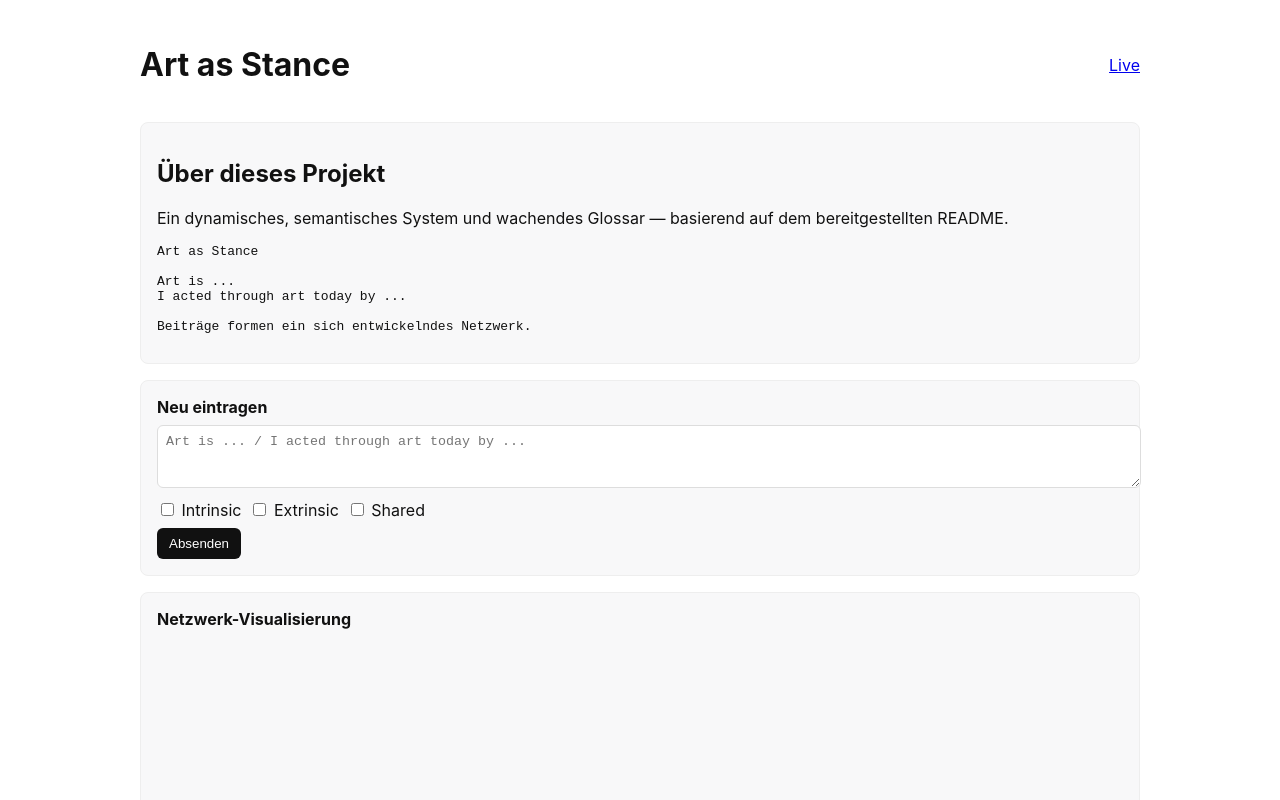
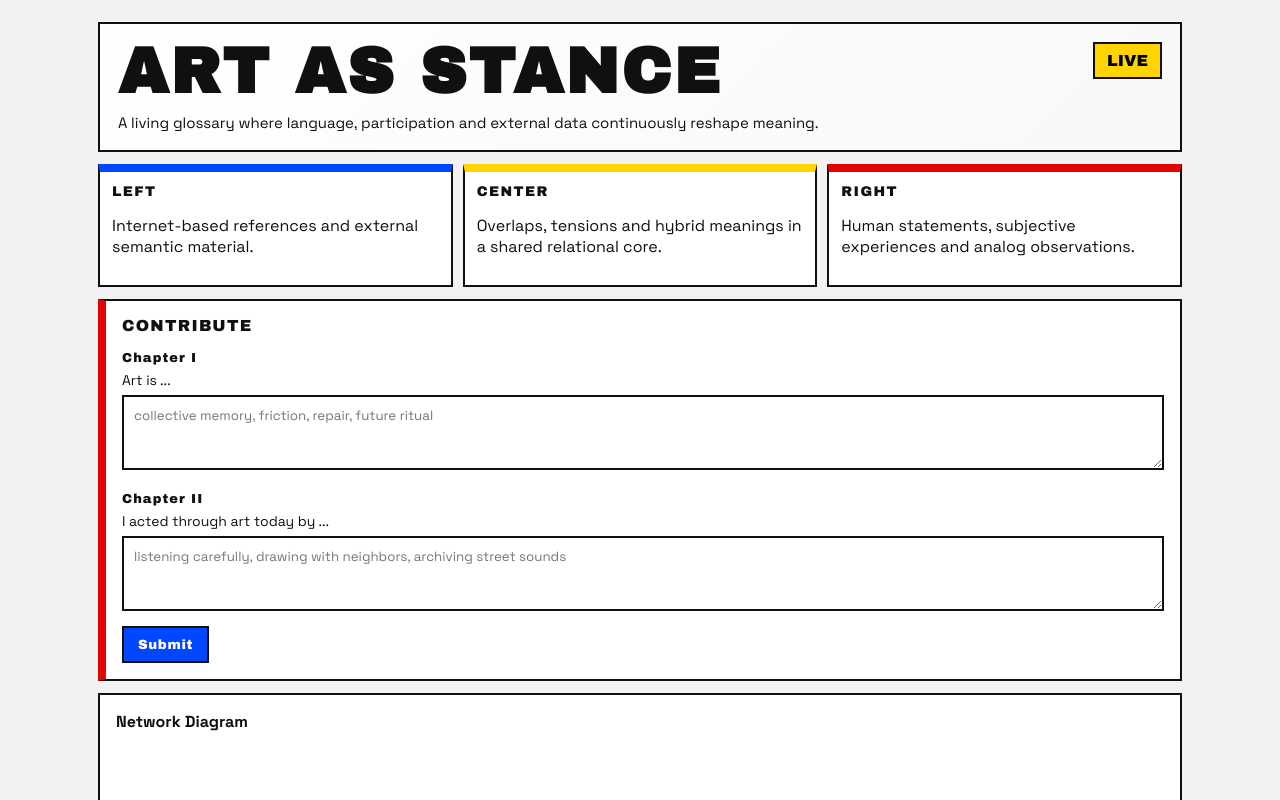
Before and after one commit to futuroneberlin/stance, a Next.js app: page / in a window 1280 px wide. Shown: the top 800 px of the page. Built offline with nearby package versions, Linux system fonts and the light colour scheme; no server answers.

Commit message:
fix: two-chapter input flow and redesigned homepage UI

```diff
--- a/components/EntryForm.js
+++ b/components/EntryForm.js
@@ -1,43 +1,111 @@
 import { useState } from 'react'
 
 export default function EntryForm({ onAdd }){
-  const [text, setText] = useState('')
-  const [category, setCategory] = useState([])
+  const [artIs, setArtIs] = useState('')
+  const [actedBy, setActedBy] = useState('')
+  const [error, setError] = useState('')
+  const [saving, setSaving] = useState(false)
 
-  function toggleCat(c){
-    setCategory(prev => prev.includes(c)? prev.filter(x=>x!==c): [...prev,c])
+  function inferCategories(text){
+    const t = String(text || '').toLowerCase()
+    const cat = []
+    if(/memory|emotion|intuition|identity|reflection|inner|care|listen/.test(t)) cat.push('intrinsic')
+    if(/politic|econom|institution|public|city|market|system|media/.test(t)) cat.push('extrinsic')
+    if(/shared|network|community|dialogue|ecology|collab|collective|participation/.test(t)) cat.push('shared')
+    if(!cat.length) cat.push('shared')
+    return cat
+  }
+
+  function inferRelations(text){
+    const words = String(text || '')
+      .toLowerCase()
+      .replace(/[^a-z0-9\s]/g, ' ')
+      .split(/\s+/)
+      .filter((w) => w.length > 4)
+    const unique = Array.from(new Set(words))
+    return unique.slice(0, 6)
   }
 
   async function submit(e){
     e.preventDefault()
-    if(!text.trim()) return
-    const payload = { text, category }
+    setError('')
+
+    const chapterOne = artIs.trim()
+    const chapterTwo = actedBy.trim()
+    if(!chapterOne && !chapterTwo){
+      setError('Please fill at least one chapter.')
+      return
+    }
+
+    const payloads = []
+    if(chapterOne){
+      const text = /^art is\b/i.test(chapterOne) ? chapterOne : `Art is ${chapterOne}`
+      payloads.push({ text, category: inferCategories(text), relations: inferRelations(text) })
+    }
+    if(chapterTwo){
+      const text = /^i acted through art today by\b/i.test(chapterTwo) ? chapterTwo : `I acted through art today by ${chapterTwo}`
+      payloads.push({ text, category: inferCategories(text), relations: inferRelations(text) })
+    }
+
+    setSaving(true)
     try{
-      const res = await fetch('/api/entries', { method:'POST', headers:{'Content-Type':'application/json'}, body: JSON.stringify(payload) })
-      const data = await res.json()
-      onAdd && onAdd(data)
-      setText('')
-      setCategory([])
+      for(const payload of payloads){
+        const res = await fetch('/api/entries', {
+          method:'POST',
+          headers:{'Content-Type':'application/json'},
+          body: JSON.stringify(payload)
+        })
+        const data = await res.json()
+        const entry = data?.entry || data
+        if(entry && entry.id && entry.text){
+          onAdd && onAdd(entry)
+        }
+      }
+
+      setArtIs('')
+      setActedBy('')
     }catch(err){
       console.error(err)
-      // fallback: still notify parent
-      onAdd && onAdd(payload)
+      setError('Saving failed. Please try again.')
+    }finally{
+      setSaving(false)
     }
   }
 
   return (
-    <form onSubmit={submit} className="card">
-      <div><strong>Neu eintragen</strong></div>
-      <div style={{marginTop:8}}>
-        <textarea className="input" rows={3} value={text} onChange={e=>setText(e.target.value)} placeholder={'Art is ... / I acted through art today by ...'} />
+    <form onSubmit={submit} className="card entry-card">
+      <div className="card-title">Contribute</div>
+
+      <div className="chapter">
+        <label className="chapter-label" htmlFor="chapter-1">Chapter I</label>
+        <div className="prompt">Art is ...</div>
+        <textarea
+          id="chapter-1"
+          className="input"
+          rows={3}
+          value={artIs}
+          onChange={e=>setArtIs(e.target.value)}
+          placeholder={'collective memory, friction, repair, future ritual'}
+        />
       </div>
-      <div style={{marginTop:8}}>
-        <label style={{marginRight:8}}><input type="checkbox" checked={category.includes('intrinsic')} onChange={()=>toggleCat('intrinsic')} /> Intrinsic</label>
-        <label style={{marginRight:8}}><input type="checkbox" checked={category.includes('extrinsic')} onChange={()=>toggleCat('extrinsic')} /> Extrinsic</label>
-        <label><input type="checkbox" checked={category.includes('shared')} onChange={()=>toggleCat('shared')} /> Shared</label>
+
+      <div className="chapter">
+        <label className="chapter-label" htmlFor="chapter-2">Chapter II</label>
+        <div className="prompt">I acted through art today by ...</div>
+        <textarea
+          id="chapter-2"
+          className="input"
+          rows={3}
+          value={actedBy}
+          onChange={e=>setActedBy(e.target.value)}
+          placeholder={'listening carefully, drawing with neighbors, archiving street sounds'}
+        />
       </div>
-      <div style={{marginTop:8}}>
-        <button className="btn" type="submit">Absenden</button>
+
+      {error && <p className="error-text">{error}</p>}
+
+      <div style={{marginTop:10}}>
+        <button className="btn" type="submit" disabled={saving}>{saving ? 'Saving...' : 'Submit'}</button>
       </div>
     </form>
   )
--- a/components/Visualization.js
+++ b/components/Visualization.js
@@ -6,13 +6,18 @@ export default function Visualization({ entries }){
 
   useEffect(()=>{
     if(!entries || !ref.current) return
-    const nodes = entries.map(e=>({ id:e.id, text:e.text, category:e.category }))
+    const cleanEntries = (entries || []).filter((e) => e && e.id && e.text)
+    const nodes = cleanEntries.map(e=>({ id:e.id, text:e.text, category:e.category || [] }))
+    if(!nodes.length){
+      d3.select(ref.current).selectAll('*').remove()
+      return
+    }
     const links = []
-    // simple link: if two entries share a category or relation word
+    // Link nodes that share at least one category.
     for(let i=0;i<nodes.length;i++){
       for(let j=i+1;j<nodes.length;j++){
-        const a = entries[i]
-        const b = entries[j]
+        const a = cleanEntries[i]
+        const b = cleanEntries[j]
         const sharedCat = a.category && b.category && a.category.filter(x=>b.category.includes(x))
         if(sharedCat && sharedCat.length) links.push({ source:a.id, target:b.id })
       }
@@ -27,11 +32,15 @@ export default function Visualization({ entries }){
       .force('charge', d3.forceManyBody().strength(-120))
       .force('center', d3.forceCenter(width/2, height/2))
 
-    const link = svg.append('g').selectAll('line').data(links).enter().append('line').attr('stroke','#bbb')
+    const link = svg.append('g').selectAll('line').data(links).enter().append('line').attr('stroke','#222').attr('stroke-opacity',0.35)
     const node = svg.append('g').selectAll('circle').data(nodes).enter().append('g')
-    node.append('circle').attr('r',10).attr('fill','#111')
+    node.append('circle').attr('r',9).attr('fill',(d)=>{
+      if((d.category || []).includes('intrinsic')) return '#0047ff'
+      if((d.category || []).includes('extrinsic')) return '#e10600'
+      return '#ffd400'
+    })
     node.append('title').text(d=>d.text)
-    node.append('text').text(d=>d.text.slice(0,40)).attr('x',14).attr('y',4).style('font-size','12px')
+    node.append('text').text(d=>d.text.slice(0,44)).attr('x',14).attr('y',4).style('font-size','11px').style('font-family','Space Grotesk, Arial').style('fill','#111')
 
     sim.on('tick', ()=>{
       link.attr('x1',d=>d.source.x).attr('y1',d=>d.source.y).attr('x2',d=>d.target.x).attr('y2',d=>d.target.y)
@@ -43,7 +52,7 @@ export default function Visualization({ entries }){
 
   return (
     <div className="card">
-      <strong>Netzwerk-Visualisierung</strong>
+      <strong>Network Diagram</strong>
       <svg ref={ref} style={{width:'100%',height:400}} />
     </div>
   )
--- a/pages/index.js
+++ b/pages/index.js
@@ -12,32 +12,37 @@ export default function Home(){
   },[])
 
   function addLocal(e){
+    if(!e || !e.id || !e.text) return
     setEntries(prev=>[...prev, e])
   }
 
   return (
     <div className="container">
-      <div className="header">
-        <h1>Art as Stance</h1>
-        <a href="https://project-zp3zk.vercel.app/" target="_blank" rel="noreferrer">Live</a>
+      <div className="hero">
+        <div>
+          <h1 className="hero-title">ART AS STANCE</h1>
+          <p className="hero-subtitle">A living glossary where language, participation and external data continuously reshape meaning.</p>
+        </div>
+        <a className="live-link" href="https://project-zp3zk.vercel.app/" target="_blank" rel="noreferrer">LIVE</a>
       </div>
 
-      <div className="card">
-        <h2>Über dieses Projekt</h2>
-        <p>Ein dynamisches, semantisches System und wachendes Glossar — basierend auf dem bereitgestellten README.</p>
-        <pre style={{whiteSpace:'pre-wrap'}}>
-{`Art as Stance
-
-Art is ...
-I acted through art today by ...
-
-Beiträge formen ein sich entwickelndes Netzwerk.`}
-        </pre>
+      <div className="zones">
+        <div className="zone zone-left">
+          <div className="zone-label">LEFT</div>
+          <p>Internet-based references and external semantic material.</p>
+        </div>
+        <div className="zone zone-center">
+          <div className="zone-label">CENTER</div>
+          <p>Overlaps, tensions and hybrid meanings in a shared relational core.</p>
+        </div>
+        <div className="zone zone-right">
+          <div className="zone-label">RIGHT</div>
+          <p>Human statements, subjective experiences and analog observations.</p>
+        </div>
       </div>
 
       <EntryForm onAdd={addLocal} />
       <Visualization entries={entries} />
-
     </div>
   )
 }
--- a/styles/globals.css
+++ b/styles/globals.css
@@ -1,9 +1,123 @@
+@import url('https://fonts.googleapis.com/css2?family=Archivo+Black&family=Space+Grotesk:wght@400;500;700&display=swap');
+
+:root{
+	--bg:#f2f2f2;
+	--ink:#101010;
+	--blue:#0047ff;
+	--red:#e10600;
+	--yellow:#ffd400;
+	--panel:#ffffff;
+}
+
 html,body,#__next{height:100%;}
-body{font-family:Inter,Segoe UI,Roboto,Arial,Helvetica,sans-serif;margin:0;padding:0;background:#fff;color:#111}
-.container{max-width:1000px;margin:24px auto;padding:0 20px}
-.header{display:flex;align-items:center;justify-content:space-between}
-.card{background:#f8f8f9;border:1px solid #eee;padding:16px;border-radius:8px;margin-top:16px}
-.row{display:flex;gap:16px}
-.col{flex:1}
-.btn{background:#111;color:#fff;border:none;padding:8px 12px;border-radius:6px;cursor:pointer}
-.input,textarea{width:100%;padding:8px;border:1px solid #ddd;border-radius:6px}
+*{box-sizing:border-box}
+body{
+	font-family:'Space Grotesk',Arial,sans-serif;
+	margin:0;
+	padding:0;
+	background:var(--bg);
+	color:var(--ink);
+}
+
+.container{max-width:1120px;margin:22px auto;padding:0 18px 40px}
+
+.hero{
+	display:flex;
+	align-items:flex-start;
+	justify-content:space-between;
+	gap:14px;
+	border:2px solid var(--ink);
+	background:linear-gradient(135deg,#fff 0%,#f8f8f8 100%);
+	padding:18px;
+}
+
+.hero-title{
+	margin:0;
+	font-family:'Archivo Black',Arial,sans-serif;
+	font-size:clamp(34px,8vw,64px);
+	line-height:0.95;
+	letter-spacing:0.04em;
+}
+
+.hero-subtitle{max-width:760px;font-size:15px;margin:10px 0 0}
+
+.live-link{
+	display:inline-block;
+	font-family:'Archivo Black',Arial,sans-serif;
+	border:2px solid var(--ink);
+	background:var(--yellow);
+	color:#000;
+	padding:8px 12px;
+	text-decoration:none;
+}
+
+.zones{
+	display:grid;
+	grid-template-columns:repeat(3,minmax(0,1fr));
+	gap:10px;
+	margin-top:12px;
+}
+
+.zone{
+	border:2px solid var(--ink);
+	background:var(--panel);
+	padding:12px;
+	min-height:108px;
+}
+
+.zone-left{border-top:8px solid var(--blue)}
+.zone-center{border-top:8px solid var(--yellow)}
+.zone-right{border-top:8px solid var(--red)}
+
+.zone-label{
+	font-family:'Archivo Black',Arial,sans-serif;
+	font-size:14px;
+	letter-spacing:0.1em;
+}
+
+.card{
+	background:var(--panel);
+	border:2px solid var(--ink);
+	padding:16px;
+	margin-top:12px;
+}
+
+.entry-card{border-left:8px solid var(--red)}
+
+.card-title{
+	font-family:'Archivo Black',Arial,sans-serif;
+	text-transform:uppercase;
+	letter-spacing:0.08em;
+}
+
+.chapter{margin-top:12px}
+.chapter-label{font-family:'Archivo Black',Arial,sans-serif;font-size:13px;letter-spacing:0.08em}
+.prompt{font-size:14px;margin-top:4px;margin-bottom:6px}
+
+.input,textarea{
+	width:100%;
+	padding:10px;
+	border:2px solid var(--ink);
+	border-radius:0;
+	background:#fff;
+	font-family:'Space Grotesk',Arial,sans-serif;
+}
+
+.btn{
+	background:var(--blue);
+	color:#fff;
+	border:2px solid var(--ink);
+	padding:9px 14px;
+	border-radius:0;
+	cursor:pointer;
+	font-family:'Archivo Black',Arial,sans-serif;
+	letter-spacing:0.05em;
+}
+
+.btn:disabled{opacity:.65;cursor:not-allowed}
+.error-text{color:#b00020;font-size:14px;margin-top:8px}
+
+@media (max-width: 900px){
+	.zones{grid-template-columns:1fr}
+	.hero{flex-direction:column}
+}
```
